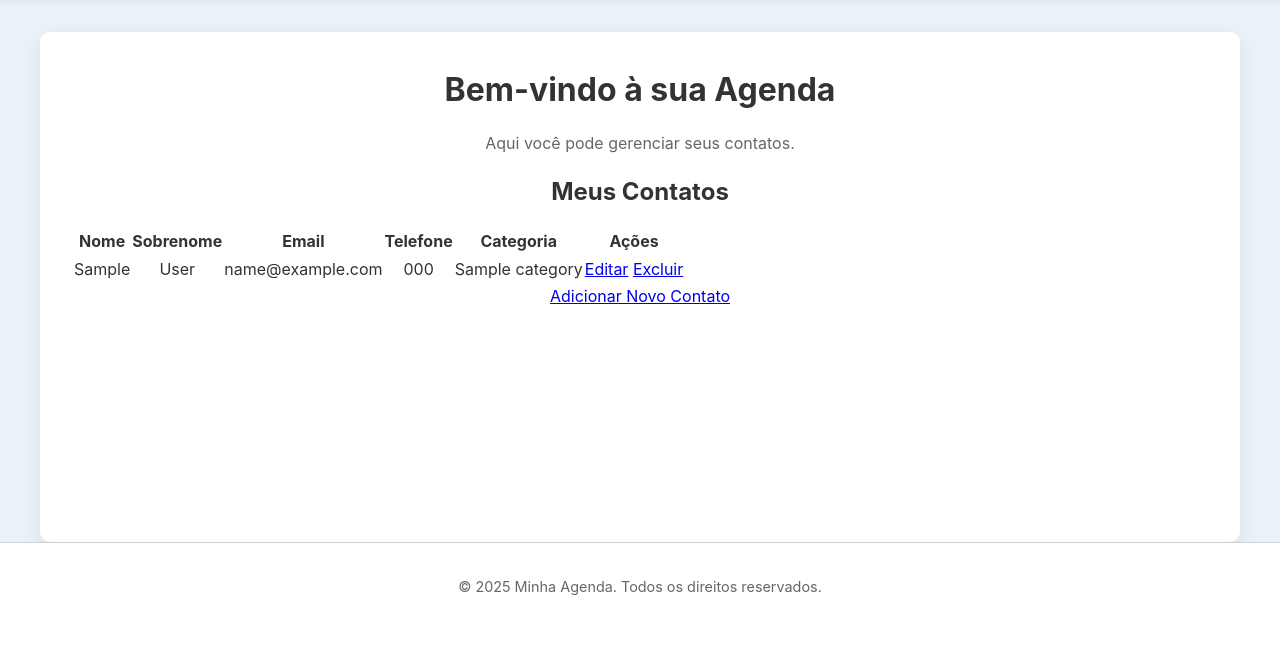
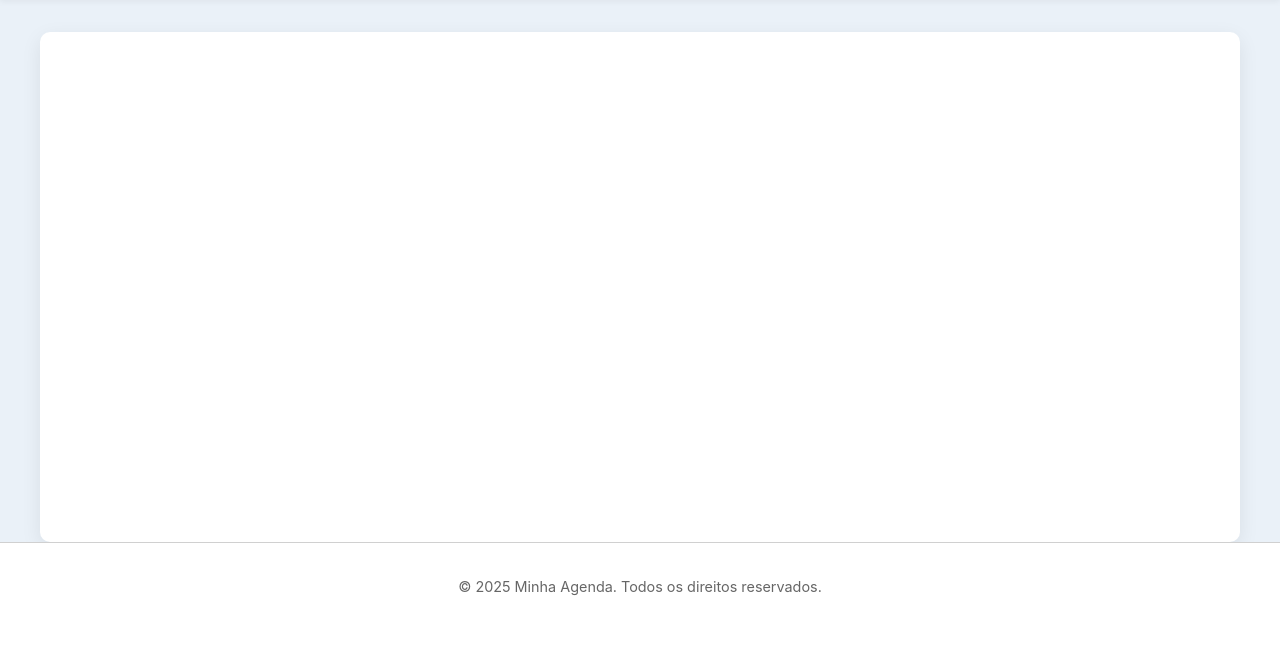
Before and after one commit to Tiago-Gomes-tsg/Agenda-project, a Django app: page /contacts/ in a window 1280 px wide. Shown: the part 154-800 px from the top of the page. Run offline with Django 5.2, Linux system fonts and the light colour scheme; a user stored in the database is signed in; tables that the repository leaves empty hold one stand-in row (values such as "Sample post").

Commit message:
Redoing-agenda

```diff
--- a/contacts/templates/contacts/index.html
+++ b/contacts/templates/contacts/index.html
@@ -1,57 +1,4 @@
 {% extends 'base.html' %}
 {% load static %}
 
-{% block title %}Página Inicial - Minha Agenda{% endblock %}
-
-{% block extra_head %}
-    <link rel="stylesheet" href="{% static 'global/css/agenda.css' %}">
-{% endblock %}
-
-{% block content %}
-    <div class="content">
-        <h1>Bem-vindo à sua Agenda</h1>
-        <p>Aqui você pode gerenciar seus contatos.</p>
-
-        {% if user.is_authenticated %}
-            <div class="agenda-view">
-                <h2>Meus Contatos</h2>
-                {% if contacts %}
-                    <table class="contacts-table">
-                        <thead>
-                            <tr>
-                                <th>Nome</th>
-                                <th>Sobrenome</th>
-                                <th>Email</th>
-                                <th>Telefone</th>
-                                <th>Categoria</th>
-                                <th>Ações</th>
-                            </tr>
-                        </thead>
-                        <tbody>
-                            {% for contact in contacts %}
-                            <tr>
-                                <td>{{ contact.first_name }}</td>
-                                <td>{{ contact.last_name|default:"-" }}</td>
-                                <td>{{ contact.email }}</td>
-                                <td>{{ contact.number|default:"-" }}</td>
-                                <td>{{ contact.category.name|default:"-" }}</td>
-                                <td>
-                                    <a href="#" class="btn-action edit">Editar</a>
-                                    <a href="#" class="btn-action delete">Excluir</a>
-                                </td>
-                            </tr>
-                            {% endfor %}
-                        </tbody>
-                    </table>
-                {% else %}
-                    <p>Você ainda não tem contatos cadastrados. <a href="#">Adicionar novo contato</a>.</p>
-                {% endif %}
-                <div class="add-contact-btn-container">
-                    <a href="#" class="btn">Adicionar Novo Contato</a>
-                </div>
-            </div>
-        {% else %}
-            <p>Faça o <a href="{% url 'login' %}">login</a> para ver seus contatos.</p>
-        {% endif %}
-    </div>
-{% endblock %}
+{% block title %}Página Inicial{% endblock %}
--- a/templates/global/base.html
+++ b/templates/global/base.html
@@ -8,8 +8,6 @@
         <link rel="stylesheet" href="{% static 'css/style.css' %}">
         <link rel="stylesheet" href="https://cdnjs.cloudflare.com/ajax/libs/font-awesome/6.0.0-beta3/css/all.min.css">
 
-    {% block extra_css %}
-    {% endblock %}
 </head>
 <body>
     <header>
```
Also changed, not shown: static/global/css/agenda.css (deleted, +0 -113 lines).
